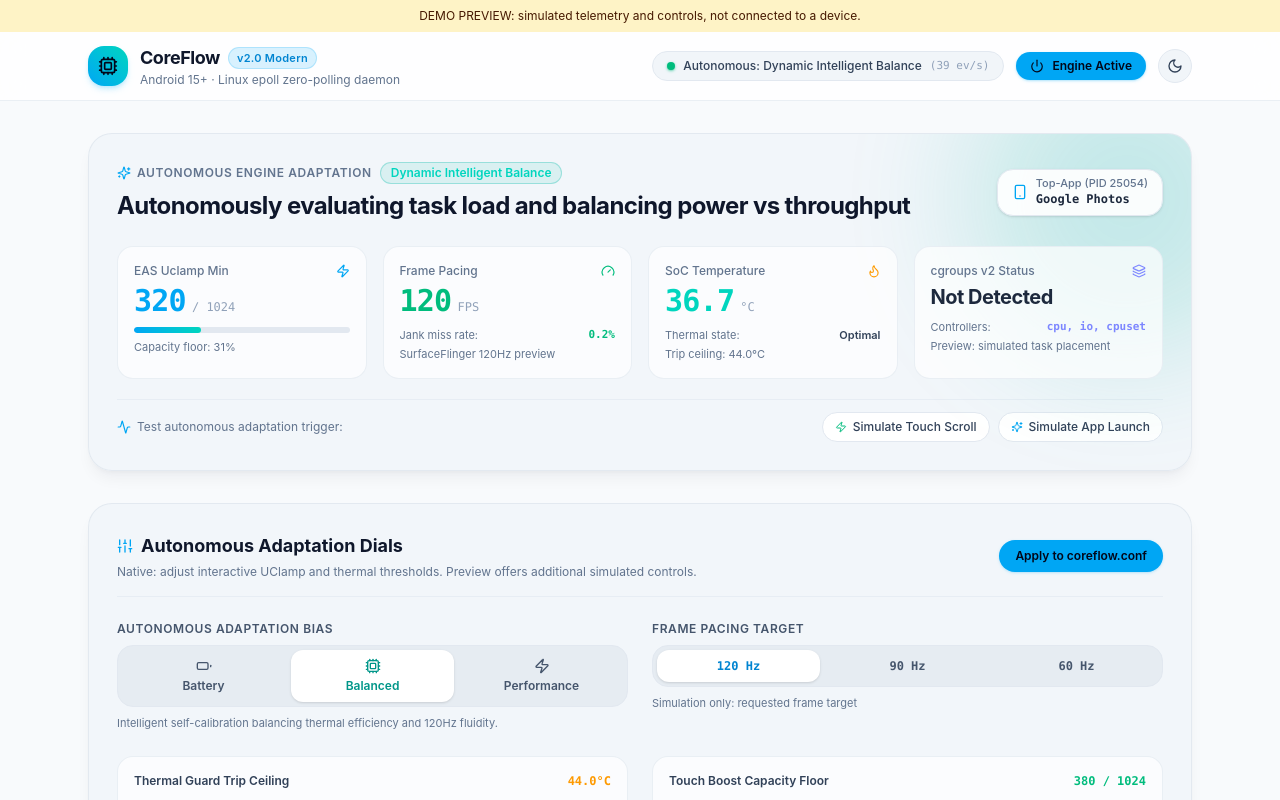
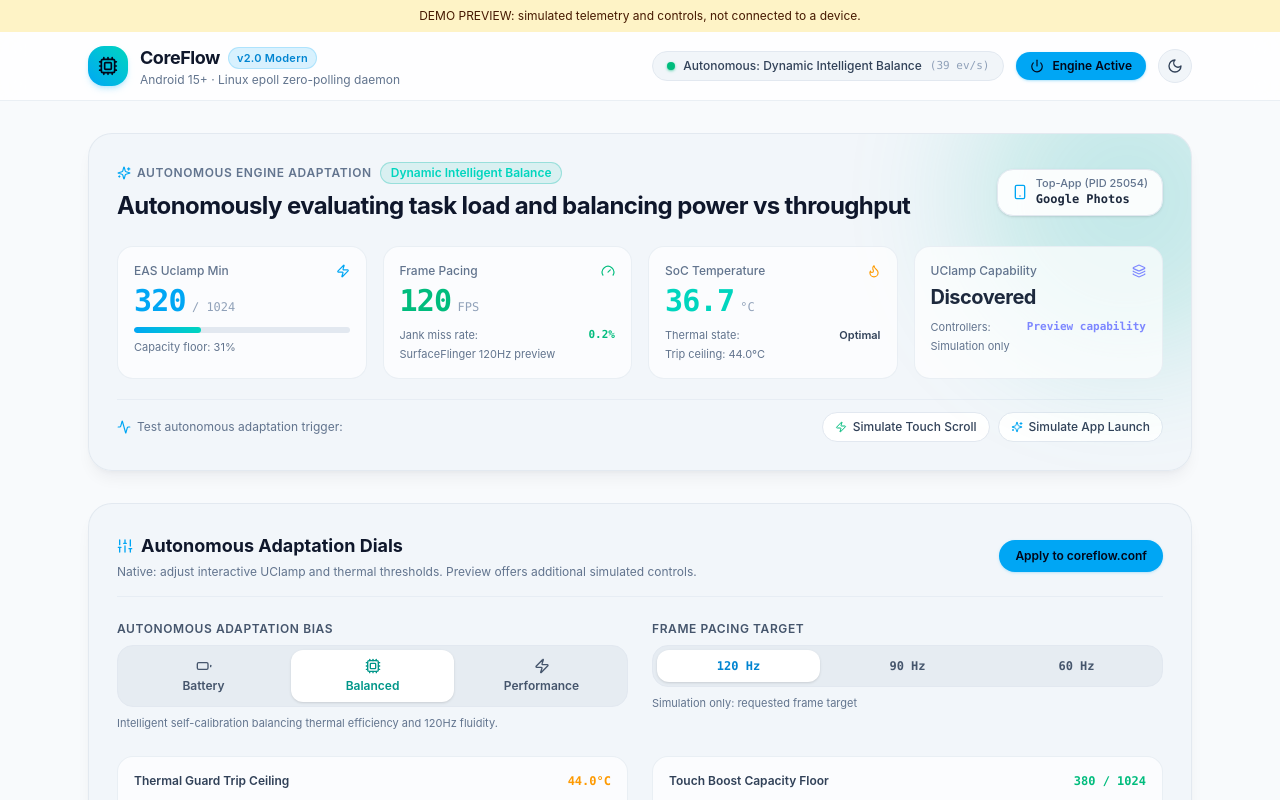
Before and after one commit to mystivara-creator/CoreFlow-Engine, a React (Vite) app: page / in a window 1280 px wide. Shown: the top 800 px of the page. Built offline with nearby package versions, Linux system fonts and the light colour scheme.

Commit message:
fix: display discovered UClamp capability in native dashboard

```diff
--- a/webui/components/AutonomousStateHero.tsx
+++ b/webui/components/AutonomousStateHero.tsx
@@ -157,25 +157,25 @@ export const AutonomousStateHero: React.FC<AutonomousStateHeroProps> = ({
           </div>
         </div>
 
-        {/* Metric 4: cgroups v2 Controller */}
+        {/* Metric 4: discovered scheduler capability */}
         <div className="rounded-2xl bg-white/70 dark:bg-slate-900/60 border border-slate-200/70 dark:border-slate-800/80 p-4 transition-all hover:border-indigo-500/30">
           <div className="flex items-center justify-between text-slate-500 dark:text-slate-400 text-xs font-medium mb-1">
-            <span>cgroups v2 Status</span>
+            <span>UClamp Capability</span>
             <Layers className="w-3.5 h-3.5 text-indigo-400" />
           </div>
           <div className="flex items-baseline gap-1 mb-2">
             <span className="text-lg sm:text-xl font-bold tracking-tight text-slate-800 dark:text-slate-100">
-              {telemetry.cgroupsV2Status === 'unified_active' ? 'Available' : 'Not Detected'}
+              {telemetry.uclampSupported ? 'Discovered' : 'Unavailable'}
             </span>
           </div>
           <div className="flex items-center justify-between text-[11px] text-slate-500 dark:text-slate-400">
             <span>Controllers:</span>
             <span className="font-mono text-indigo-400 font-semibold">
-              {nativeMode ? 'Not queried' : 'cpu, io, cpuset'}
+              {nativeMode ? 'Semantic target' : 'Preview capability'}
             </span>
           </div>
           <div className="text-[11px] text-slate-500 dark:text-slate-400 mt-0.5">
-            {nativeMode ? 'Controller discovery only' : 'Preview: simulated task placement'}
+            {nativeMode ? 'top-app min/max pair' : 'Simulation only'}
           </div>
         </div>
       </div>
```
